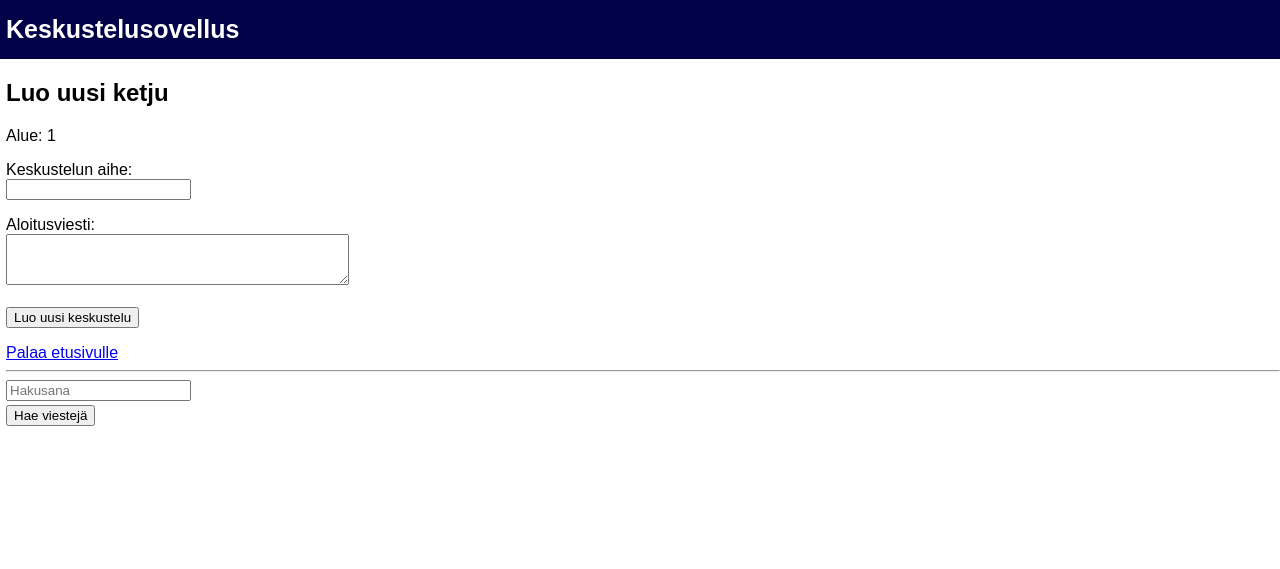
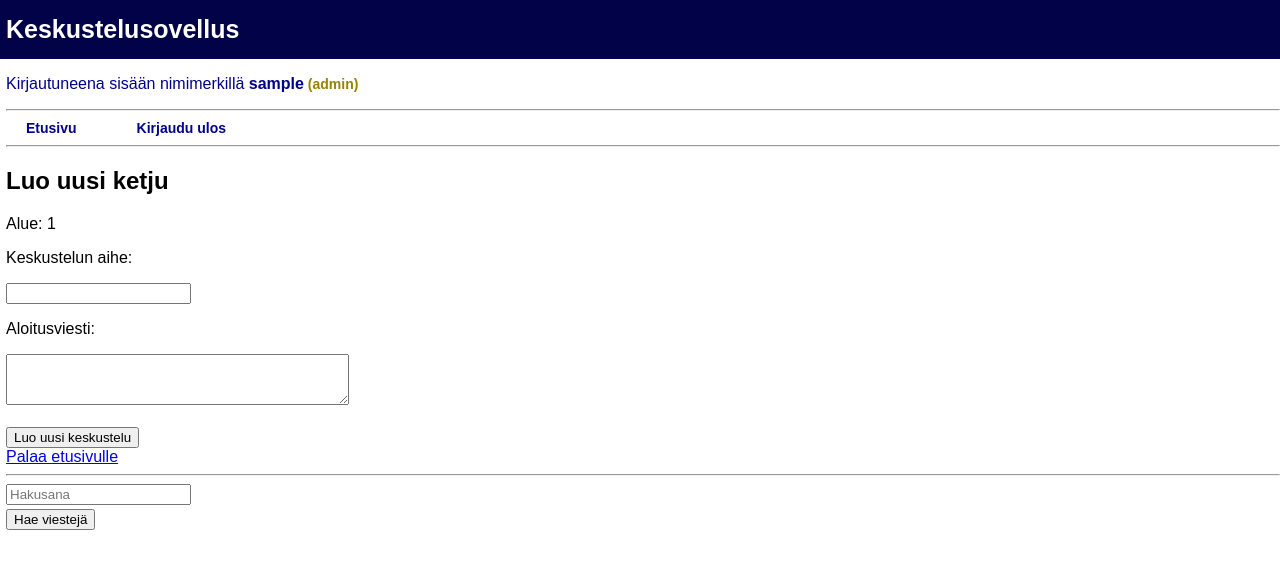
Before and after one commit to miikuel/Keskustelusovellus, a Flask app: page /new-thread/1 in a window 1280 px wide. Shown: the top 569 px of the page. Run offline with Flask 3, Linux system fonts and the light colour scheme; the visitor is signed in with stand-in values (Sample User, id 1).

Commit message:
Further overall styling improvements

```diff
--- a/static/css/main.css
+++ b/static/css/main.css
@@ -1,25 +1,11 @@
 body {
     font-family: Arial;
     margin: 0px 0px 0px 6px;
-
 }
 
 li {
     list-style: none;
     padding: 5px 0px;
-
-}
-
-.topicname-link {
-    color:rgb(2, 2, 73);
-    font-weight: 700;
-    text-decoration: none;
-    font-size: 18px;
-}
-
-.topicname-link:hover {
-    opacity: 0.5;
-    transition: 0.2s;
 }
 
 .app-title {
@@ -28,8 +14,49 @@ li {
     font-size: 25px;
     font-weight: 600;
     background-color: rgb(2, 2, 73);
+}
+.app-title a {
     color: white;
+    text-decoration: none;
 }
+
+.navbar-div {
+    display: flex;
+}
+
+.navbar-div-child {
+    margin-left: 20px;
+    margin-right: 40px;
+}
+
+.topicname-link {
+    color:rgb(1, 1, 139);
+    font-weight: 700;
+    text-decoration: none;
+    font-size: 18px;
+}
+
+.topicname-link:hover {
+    color: rgb(34, 133, 172);
+    transition: 0.2s;
+}
+
+.username-on-page {
+    color: rgb(1, 1, 139);
+}
+
+.navbar-link {
+    color: rgb(1, 1, 139);
+    font-weight: 700;
+    text-decoration: none;
+    font-size: 14px;
+
+}
+
+.navbar-link:hover {
+    color: rgb(34, 133, 172);
+}
+
 
 .search-button {
     margin-top: 4px
@@ -51,3 +78,9 @@ li {
 .search-result-message {
     padding-left: 12px;
 }
+
+.admin-status {
+    font-weight: 700;
+    font-size: 14px;
+    color: rgb(153, 130, 2);
+}
--- a/templates/index.html
+++ b/templates/index.html
@@ -1,9 +1,6 @@
 {% extends "layout.html" %}
 {% block content %}
 {% if session.username %}
-<p>Olet kirjautunut nimellä <b>{{ session.username }}</b></p>
-<a href="/logout">Kirjaudu ulos</a>
-<hr>
 {% if session.admin %}
 <a href="/new-topic">Luo uusi keskustelualue</a>
 {% endif %}
--- a/templates/layout.html
+++ b/templates/layout.html
@@ -8,12 +8,23 @@
         </title>
     </head>
     <body>
-        <div class="app-title">Keskustelusovellus</div>
+        <div class="app-title">
+            <a href="/">Keskustelusovellus</a>
+        </div>
+        {% if session.username %}
+            <p class="username-on-page">Kirjautuneena sisään nimimerkillä <b>{{ session.username }}</b>{% if session.admin %}<span class="admin-status"> (admin)</span>{% endif %}</p>
+            <hr>
+            <div class="navbar-div">
+                <div class="navbar-div-child"><a class="navbar-link" href="/">Etusivu</a></div>
+                <div class="navbar-div-child"><a class="navbar-link" href="/logout">Kirjaudu ulos</a></div>
+            </div>
+            <hr>
+        {% endif %}
         {% block content %}{% endblock %}
         {% if session.username %}
         <form action="/result" method="GET">
             <hr>
-            <input type="text" name="query" placeholder="Hakusana">
+            <input type="text" name="query" placeholder="Hakusana" required>
             <br>
             <input type="submit" value="Hae viestejä" class="search-button">
         </form>
--- a/templates/new-thread.html
+++ b/templates/new-thread.html
@@ -3,10 +3,10 @@
 <h2>Luo uusi ketju</h2>
 <form action="{{url_for('new_thread', topicname=topicname)}}" method="POST">
 <p>Alue: {{ topicname }}</p>
-<p>Keskustelun aihe:<br>
-<input type="text" name="thread-name"></p>
-<p>Aloitusviesti:<br>
-<textarea name="content" rows="3" cols="40"></textarea>
+<p>Keskustelun aihe:</p>
+<input type="text" name="thread-name" required>
+<p>Aloitusviesti:</p>
+<textarea name="content" rows="3" cols="40" required></textarea>
 <br><br>
 <input type="submit" value="Luo uusi keskustelu">
 </form>
--- a/templates/new-topic.html
+++ b/templates/new-topic.html
@@ -2,8 +2,9 @@
 {% block content %}
 <h2>Luo uusi keskustelualue</h2>
 <form action="/new-topic" method="POST">
-<p>Keskustelualueen nimi:<br>
-<input type="text" name="topic-name"></p>
+<p>Keskustelualueen nimi:</p>
+<input type="text" name="topic-name" required>
+<br>
 <input type="submit" value="Luo aihealue">
 </form>
 <a href="/">Palaa etusivulle</a>
--- a/templates/thread.html
+++ b/templates/thread.html
@@ -1,8 +1,7 @@
 {% extends "layout.html" %}
 {% block content %}
-<h2>{{ topicname.capitalize() }}</h2>
+<a class="topicname-link" href="{{ url_for('topic', name=topicname.lower()) }}">{{ topicname.capitalize() }}</a>
 <h3>{{ threadname.capitalize() }}</h3>
-<a href="/">Palaa etusivulle</a>
 <hr>
 {% for message in messages %}
 <p><b>#{{ message.rownumber }}</b></p>
--- a/templates/topic.html
+++ b/templates/topic.html
@@ -2,8 +2,6 @@
 {% block content %}
 <h2>{{ topicname.capitalize() }}</h2>
 <a href="{{url_for('new_thread', topicname=topicname)}}">Luo uusi ketju</a>
-<br>
-<a href="/">Palaa etusivulle</a>
 <hr>
 <ul>
 {% for thread in topicthreads %}
```
